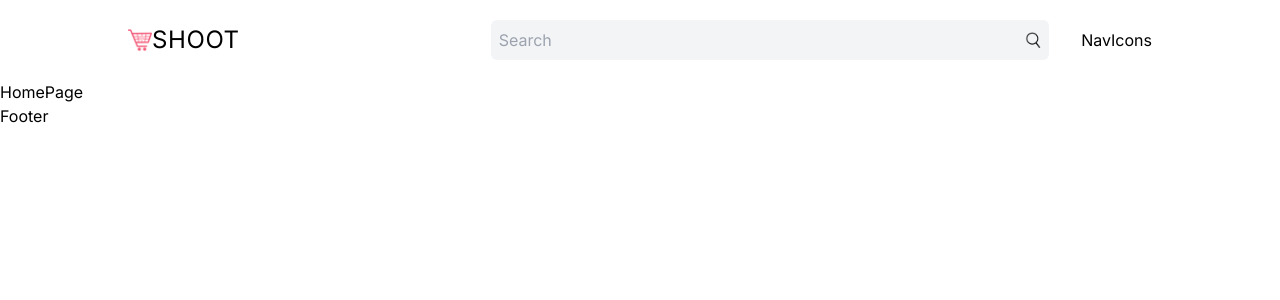
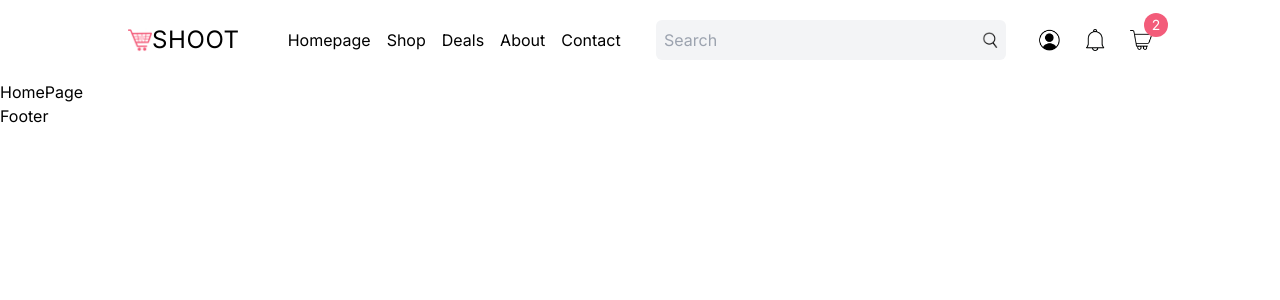
Before and after one commit to ugniusu/shop-project, a Next.js app: page / in a window 1280 px wide. Shown: the top 300 px of the page. Built offline with nearby package versions, Linux system fonts and the light colour scheme.

Commit message:
second commit

```diff
--- a/next.config.mjs
+++ b/next.config.mjs
@@ -1,4 +1,13 @@
 /** @type {import('next').NextConfig} */
-const nextConfig = {};
+const nextConfig = {
+  images: {
+    remotePatterns: [
+      {
+        protocol: "https",
+        hostname: "images.pexels.com",
+      },
+    ],
+  },
+};
 
 export default nextConfig;
--- /dev/null
+++ b/src/app/components/CartModal.tsx
@@ -0,0 +1,40 @@
+"use client";
+
+import Image from "next/image";
+
+const CartModal = () => {
+  const cartItems = true;
+
+  return (
+    <div className="w-max absolute p-4 rounded-md shadow-lg bg-white top-1/2 right-0 flex flex-col gap-6 z-20">
+      {!cartItems ? (
+        <div className="">Cart is Empty</div>
+      ) : (
+        <div className="flex gap-4">
+          <Image
+            src="https://images.pexels.com/photos/14843496/pexels-photo-14843496.jpeg?auto=compress&cs=tinysrgb&w=300"
+            alt=""
+            width={72}
+            height={96}
+            className="object-cover rounded-md"
+          />
+          <div className="flex flex-col justify-between w-full">
+            {/* TOP */}
+            <div className="">
+              {/* TITLE */}
+              <div>
+                <h3>Product Name</h3>
+                <div>$47</div>
+              </div>
+              {/* DESC */}
+              <div>available</div>
+            </div>
+            {/* BOTTOM */}
+          </div>
+        </div>
+      )}
+    </div>
+  );
+};
+
+export default CartModal;
--- a/src/app/components/NavIcons.tsx
+++ b/src/app/components/NavIcons.tsx
@@ -1,9 +1,65 @@
 "use client";
 
-import React from "react";
+import Image from "next/image";
+import Link from "next/link";
+import { useRouter } from "next/navigation";
+import React, { useState } from "react";
+import CartModal from "./CartModal";
 
 const NavIcons = () => {
-  return <div>NavIcons</div>;
+  const [isProfileOpen, setIsProfileOpen] = useState(false);
+  const [isCartOpen, setIsCartOpen] = useState(false);
+
+  const router = useRouter();
+
+  const isLoggedIn = false;
+  const handleProfile = () => {
+    if (!isLoggedIn) {
+      router.push("/login");
+    }
+
+    setIsProfileOpen((prev) => !prev);
+  };
+
+  return (
+    <div className="flex items-center gap-4 xl:gap-6 relative">
+      <Image
+        src="/profile.png"
+        alt="profile icon"
+        width={22}
+        height={22}
+        className="cursor-pointer"
+        onClick={handleProfile}
+      />
+      {isProfileOpen && (
+        <div className="absolute p-4 rounded-md top-12 left-0 text-sm shadow-lg z-20">
+          <Link href="/">Profile</Link>
+          <div className="mt-2 cursor-pointer">Logout</div>
+        </div>
+      )}
+
+      <Image
+        src="/notification.png"
+        alt="notification icon"
+        width={22}
+        height={22}
+        className="cursor-pointer"
+      />
+      <div className="relative cursor-pointer">
+        <Image
+          src="/cart.png"
+          alt="cart icon"
+          width={22}
+          height={22}
+          onClick={() => setIsCartOpen((prev) => !prev)}
+        />
+        <div className="absolute -top-4 -right-4 w-6 h-6 bg-primary rounded-full text-white text-sm flex items-center justify-center">
+          2
+        </div>
+      </div>
+      {isCartOpen && <CartModal />}
+    </div>
+  );
 };
 
 export default NavIcons;
--- a/src/app/components/Navbar.tsx
+++ b/src/app/components/Navbar.tsx
@@ -18,15 +18,22 @@ const Navbar = () => {
       {/* BIGGER SCREENS */}
       <div className="hidden md:flex items-center justify-between gap-8 h-full">
         {/* LEFT */}
-        <div className="w-1/3">
+        <div className="w-1/3 xl:w-1/2 flex items-center gap-12">
           <Link href="/" className="flex items-center gap3">
             <Image src="/logo.png" alt="" width={24} height={24} />
             <div className="text-2xl tracking-wide">SHOOT</div>
           </Link>
+          <div className="hidden xl:flex gap-4">
+            <Link href="/">Homepage</Link>
+            <Link href="/">Shop</Link>
+            <Link href="/">Deals</Link>
+            <Link href="/">About</Link>
+            <Link href="/">Contact</Link>
+          </div>
         </div>
 
         {/* RIGHT */}
-        <div className="w-2/3 flex items-center justify-between gap-8">
+        <div className="w-2/3 xl:w-1/2 flex items-center justify-between gap-8">
           <SearchBar />
           <NavIcons />
         </div>
--- a/src/app/components/SearchBar.tsx
+++ b/src/app/components/SearchBar.tsx
@@ -1,14 +1,18 @@
 "use client";
 
 import Image from "next/image";
+import { useRouter } from "next/navigation";
 
 const SearchBar = () => {
+  const router = useRouter();
+
   const handleSearch = (e: React.FormEvent<HTMLFormElement>) => {
     e.preventDefault();
     const formData = new FormData(e.currentTarget);
     const name = formData.get("name") as string;
 
     if (name) {
+      router.push(`/list?name=${name}`);
     }
   };
 
--- a/tailwind.config.ts
+++ b/tailwind.config.ts
@@ -13,6 +13,9 @@ const config: Config = {
         "gradient-conic":
           "conic-gradient(from 180deg at 50% 50%, var(--tw-gradient-stops))",
       },
+      colors: {
+        primary: "#F35C7a",
+      },
     },
   },
   plugins: [],
```
